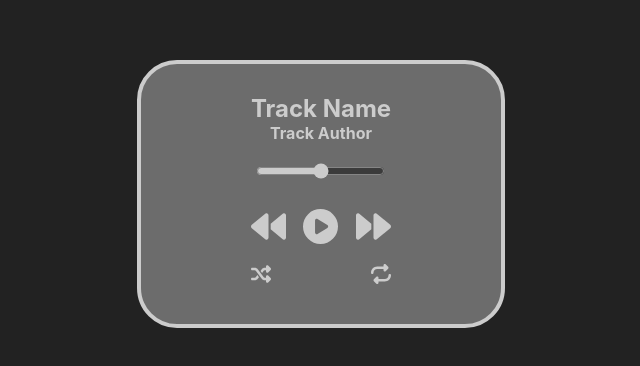
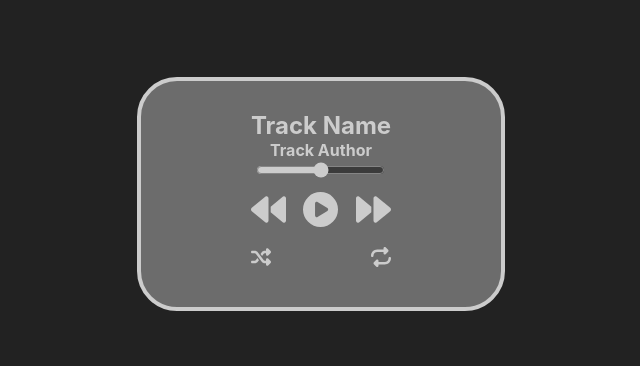
Before and after one commit to yujiqo/audio-webplayer, a React (Create React App) app: page / in a window 1280 px wide. Shown: the part 206-572 px from the top of the page, without its empty margins (379-1019 px from the left). Built offline with nearby package versions, Linux system fonts and the light colour scheme.

Commit message:
#2: Поправил стили для таймлайна

```diff
--- a/src/components/Player/AudioPlayer.css
+++ b/src/components/Player/AudioPlayer.css
@@ -37,9 +37,13 @@ h2, h4 {
 }
 
 
+.track-current-time {
+    margin: 20px 0 0 0;
+}
+
+
 .track-duration {
     accent-color: #ccc;
-    margin: 20px 0;
     transition: transform 0.5s ease 0s, accent-color 0.5s ease 0s;
 }
 
```
